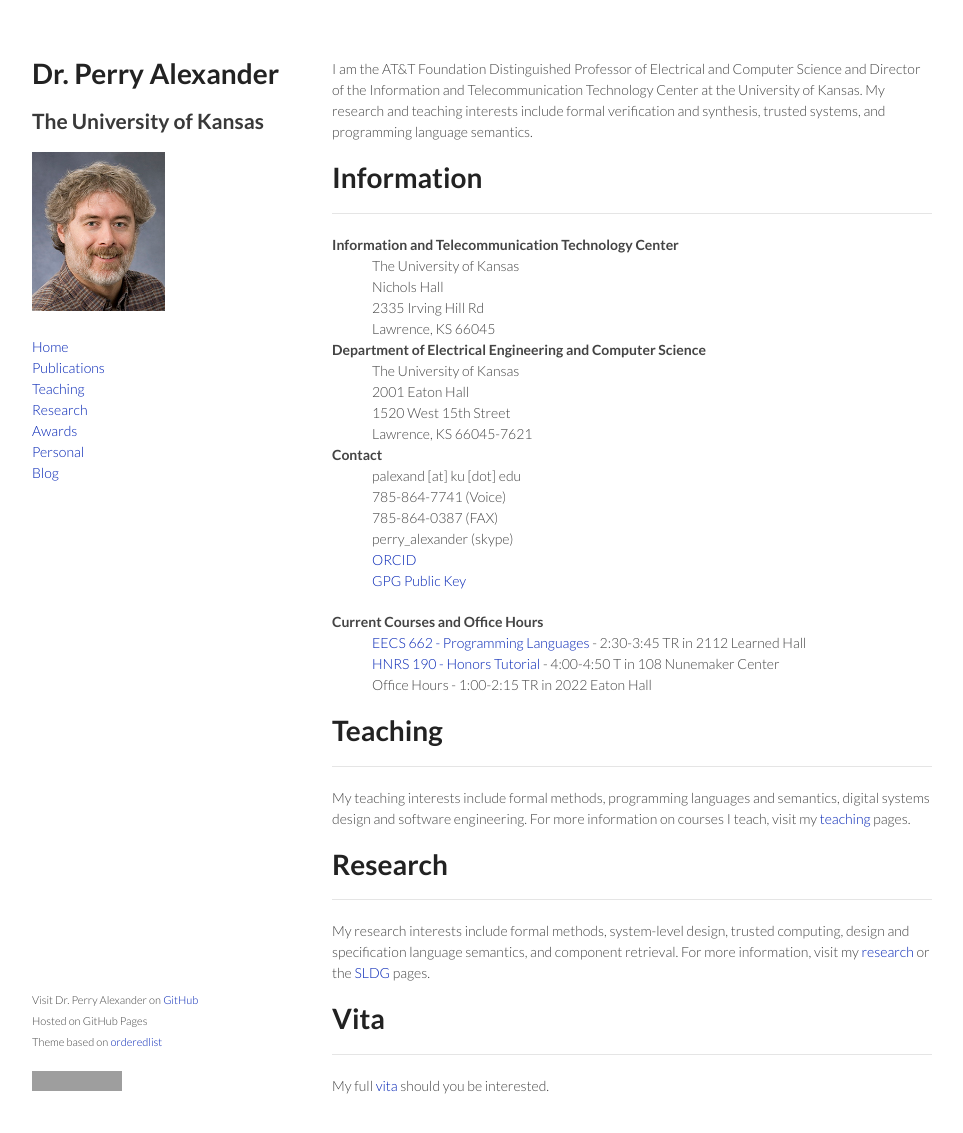
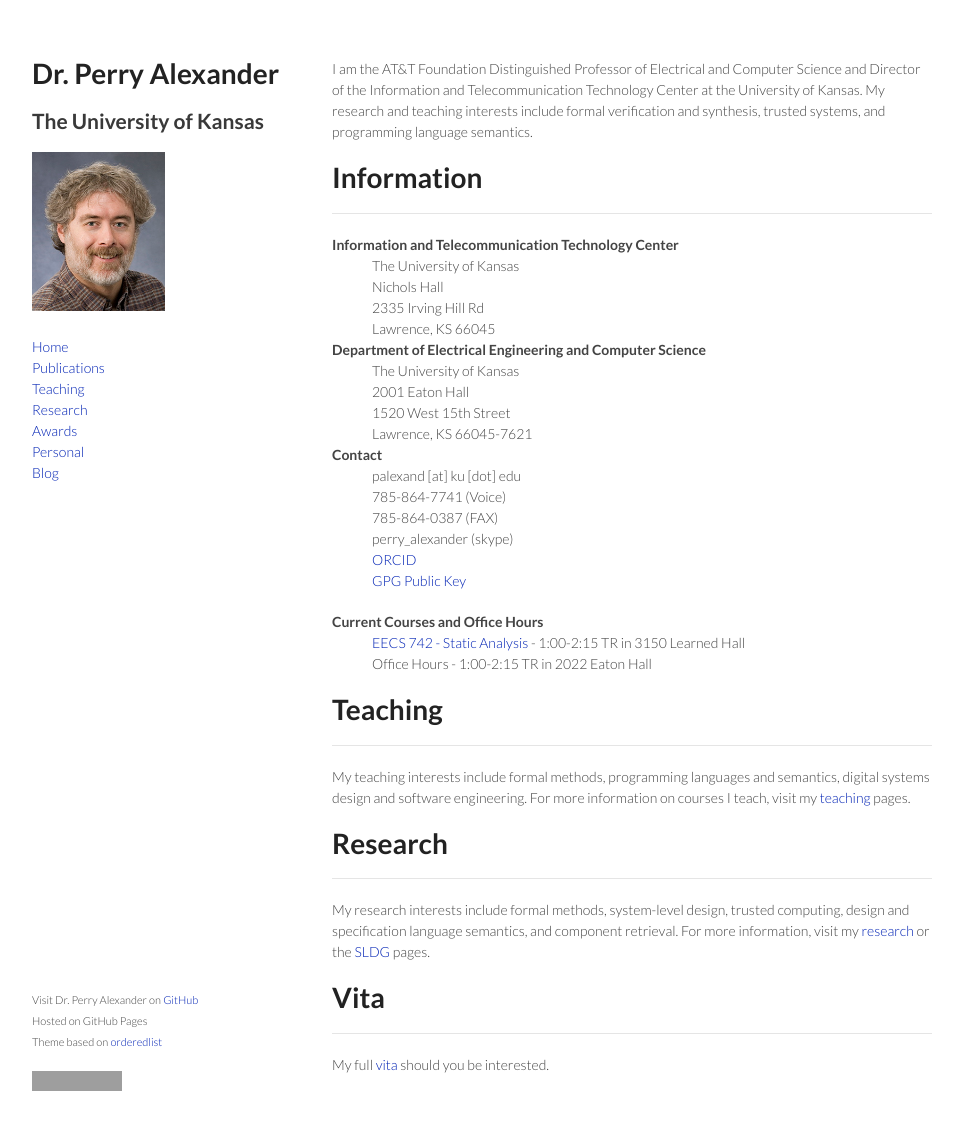
Before and after one commit to palexand/palexand.github.io, a Jekyll site: the page built from index.md, in a window 1280 px wide and 1166 px high. Shown: the top 1133 px of the window, without its empty margins (158-1121 px from the left). Built offline with Jekyll 4.4.1, drawn with Linux system fonts in a browser that asks for light colours; grey boxes are pictures that could not be loaded.

Commit message:
adding 742; updating for spring 2018

```diff
--- a/_data/teaching.yml
+++ b/_data/teaching.yml
@@ -9,13 +9,13 @@
   github: palexand
   repo: eecs662
   description: This course is an undergraduate introduction to programming language concepts. It is taught by implementing a collection of interpreters that implement language features. Specific topics include structuring an interpreter, abstract syntax, early and late binding, laziness and strictness, function definition and application, static an dynamic scoping, and techniques for implementing these features.
-  when: 2:30-3:45 TR
-  where: 2112 Learned Hall
 
 - name: EECS 742 - Static Analysis
   github: palexand
   repo: eecs742
   description: Static analysis includes tecniques used to analyze softare prior to running it.  Such techniques commonly include data flow analysis, control flow analysis, abstract interpretation, and type and effect systems.  This course introduces basic static analysis techniques and their application to system verification and transformation.  We will discuss the theoretical basis for various techniques and develop prototype analysis tool implementations.
+  when: 1:00-2:15 TR
+  where: 3150 Learned Hall
 
 - name: EECS 762 - Programming Language Foundations I
   github: palexand
@@ -41,5 +41,3 @@
   github: palexand
   repo: hnrs190
   description: The Freshman Honors Tutorial is a one hour class introducing freshman honors program students to research and KU.  My section looks at the early days of computing focusing on how computing came to be and why.  We look at work by the major early computing scholars and put their work in the context of World War II.  We also look a that the limitations of computing and what we know about what can and cannot be computed mechanically
-  when: 4:00-4:50 T
-  where: 108 Nunemaker Center
```
